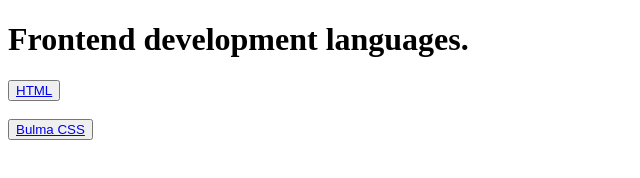
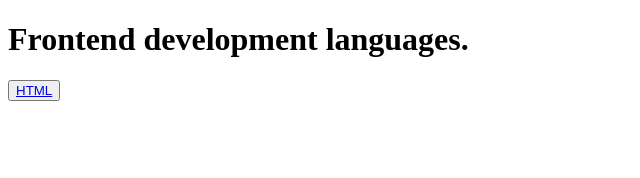
Before and after one commit to yash-162/HTML-Tutorial, a plain HTML site: page index.html in a window 1280 px wide. Shown: the whole page, without its empty margins (0-640 px from the left). Drawn offline with Linux system fonts and the light colour scheme.

Commit message:
Final Commit

```diff
--- a/index.html
+++ b/index.html
@@ -10,7 +10,5 @@
     <h1>Frontend development languages.</h1>
     <button><a href="HTML Tutorial">HTML</a></button>
     <br>
-    <br>
-    <button><a href="Bulma/">Bulma CSS</a></button>
 </body>
 </html>
```
